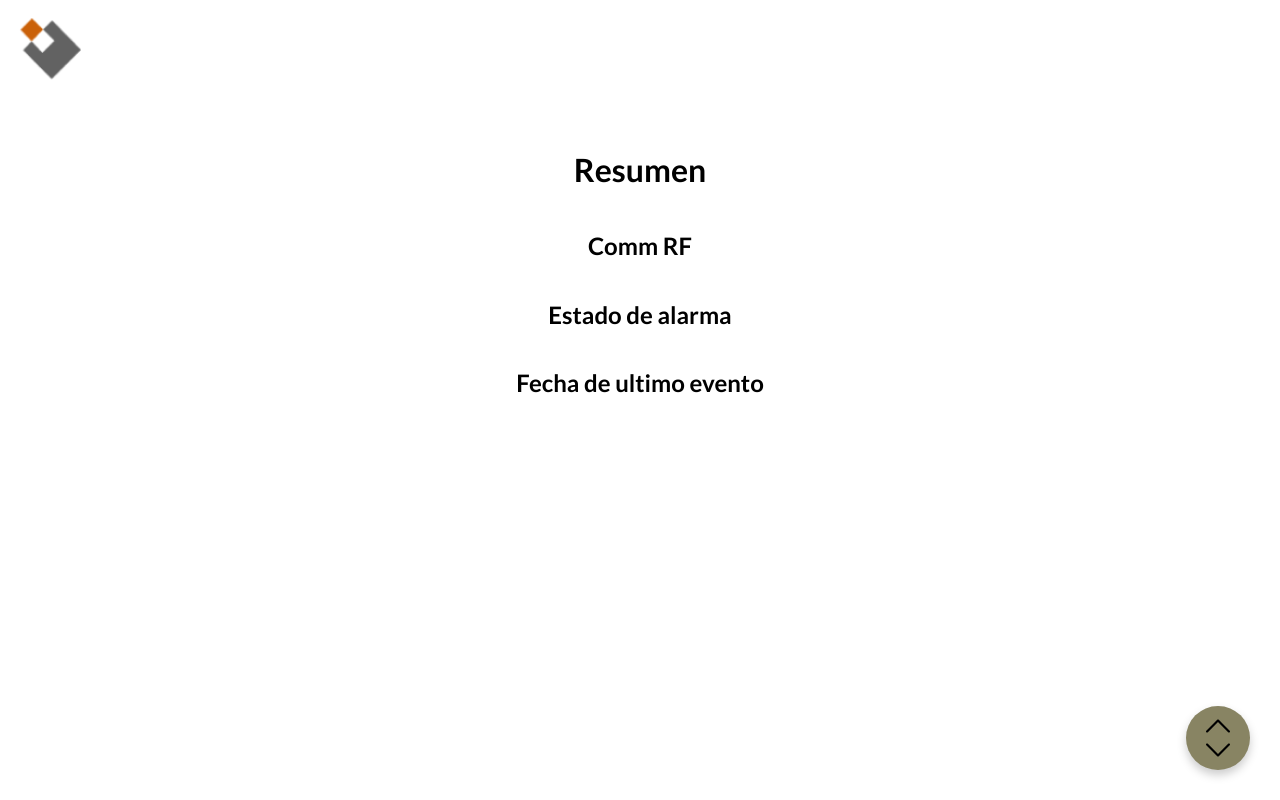
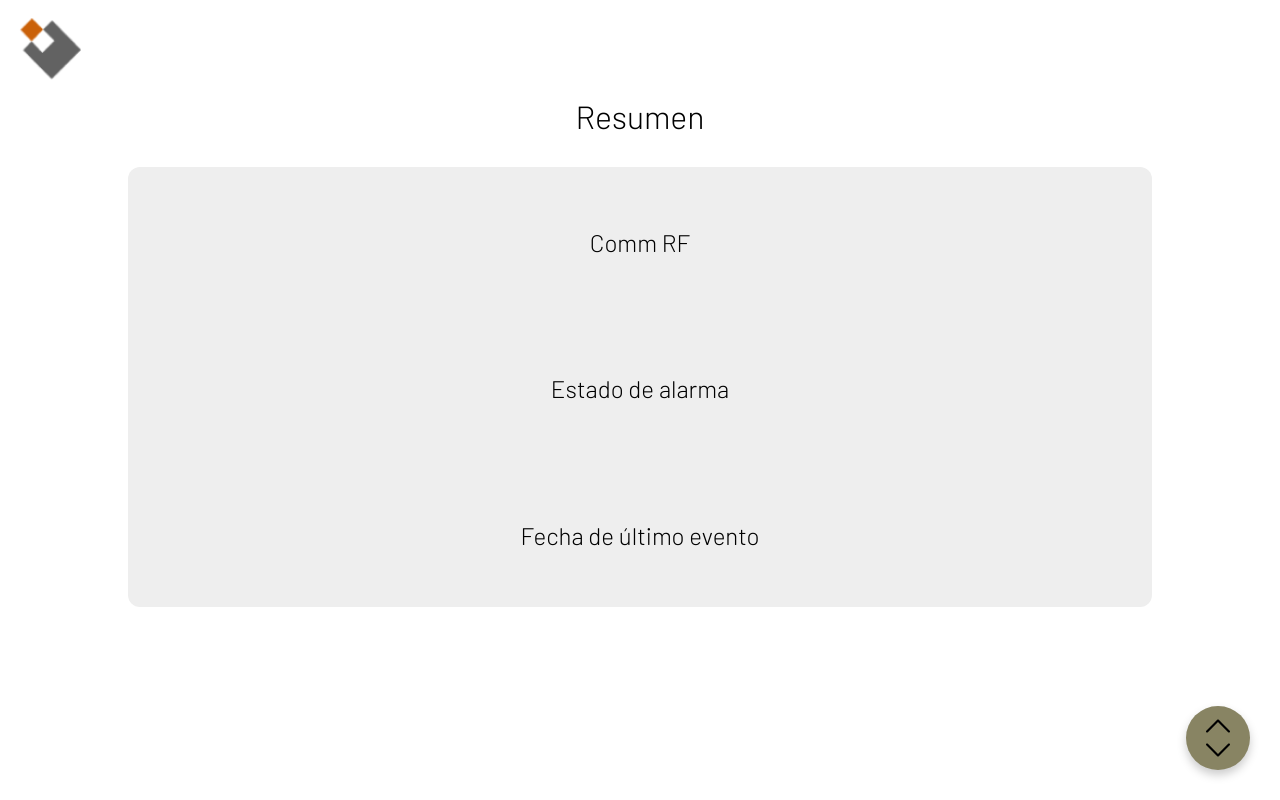
Before and after one commit to Marcosvnzla/interfaz-isolse, a React (Create React App) app: page /resumen in a window 1280 px wide. Built offline with nearby package versions, Linux system fonts and the light colour scheme; no server answers; the database is empty.

Commit message:
Resumen component re styled

```diff
--- a/src/components/Indicadores/Indicadores.module.css
+++ b/src/components/Indicadores/Indicadores.module.css
@@ -29,7 +29,7 @@
   width: 90%;
   padding-top: 90%;
   margin: 0 auto;
-  border-radius: 14px;
+  border-radius: 8px;
   transition: background-color 200ms ease-in;
 }
 
--- a/src/components/Resumen/Resumen.js
+++ b/src/components/Resumen/Resumen.js
@@ -1,23 +1,23 @@
 import React from 'react';
 import styles from './Resumen.module.css';
+import MainDisplay from '../MainDisplay/MainDisplay';
 
 const Resumen = (props) => {
   return (
+    <MainDisplay title='Resumen'>
         <div className={styles.Resumen}>
-      <h1>Resumen</h1>
-      <div>
           <h2>Comm RF</h2>
           <p>{props.rfState}</p>
         </div>
-      <div>
+        <div className={styles.Resumen}>
           <h2>Estado de alarma</h2>
           <p>{props.alarmState}</p>
         </div>
-      <div>
-        <h2>Fecha de ultimo evento</h2>
+        <div className={styles.Resumen}>
+          <h2>Fecha de último evento</h2>
           <p>{props.date}</p>
         </div>
-    </div>
+    </MainDisplay>
   );
 };
 
--- a/src/components/Resumen/Resumen.module.css
+++ b/src/components/Resumen/Resumen.module.css
@@ -1,9 +1,17 @@
 .Resumen {
-  display: flex;
-  flex-direction: column;
-  align-items: center;
   text-align: center;
-  margin: 32px auto;
-  width: 80%;
-  min-height: 256px;
 }
+
+.Resumen h2 {
+  font-family: 'Barlow';
+  font-weight: 300;
+  font-size: 24px;
+  margin-bottom: 0;
+}
+
+.Resumen p {
+  font-family: 'Lato';
+  font-weight: 400;
+  font-size: 16px;
+  margin-top: 8px;
+}
```
Lines whose indentation alone changed are shown as unchanged.
